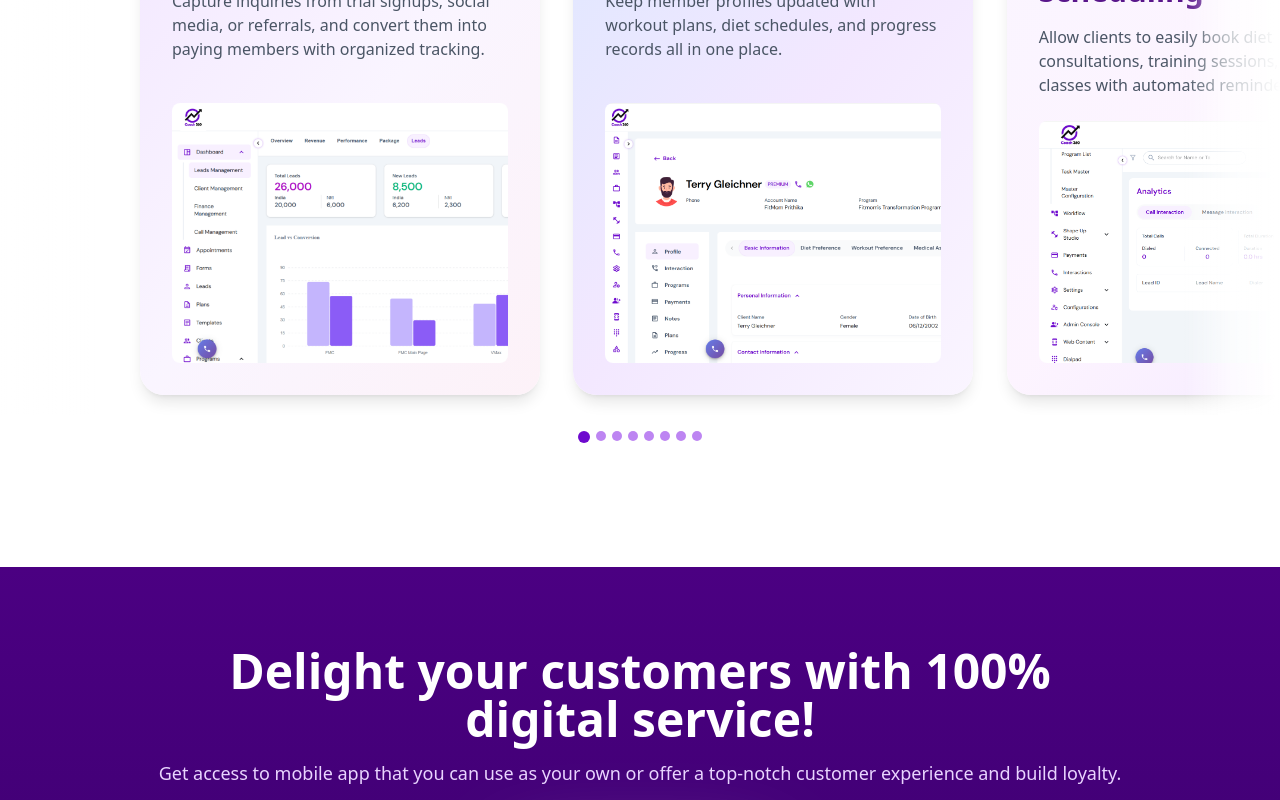
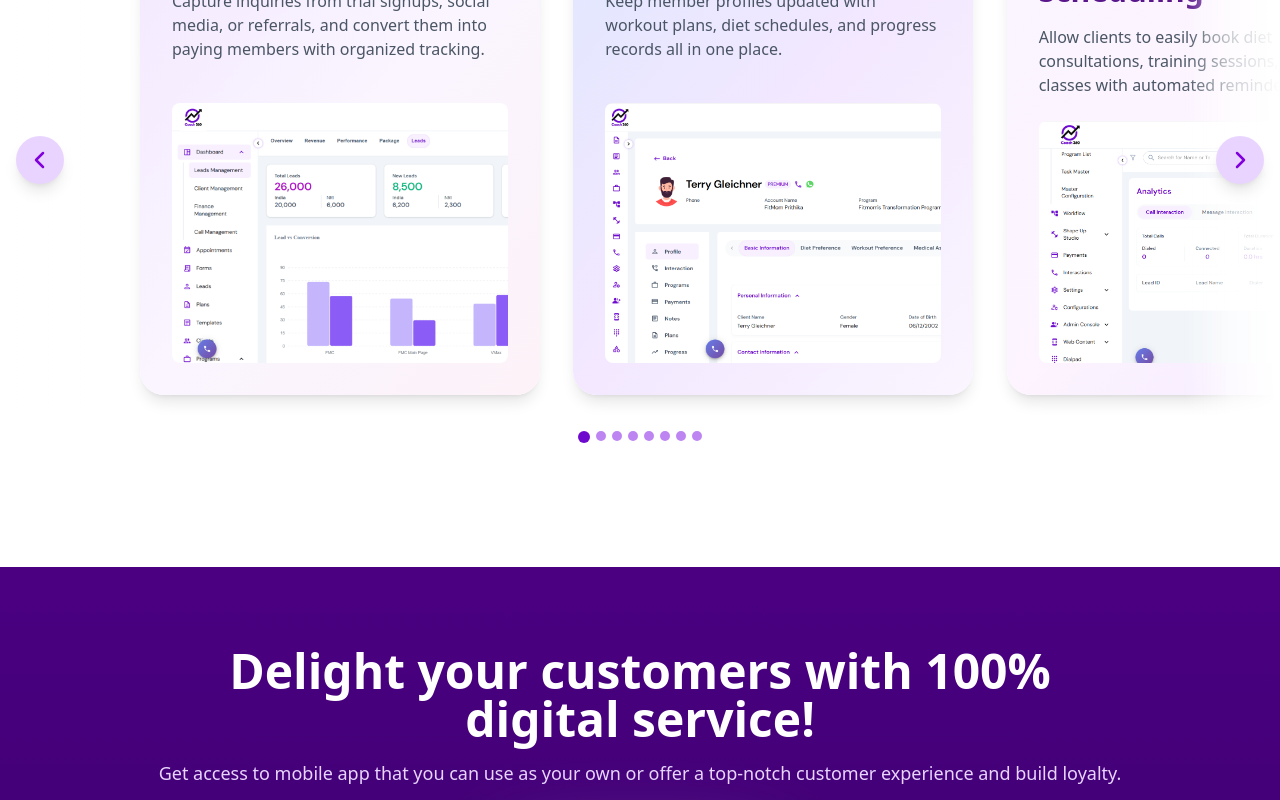
Before and after one commit to Suraj8517/react-crm-website, a React (Vite) app: page / in a window 1280 px wide. Shown: the part 3220-4020 px from the top of the page. Built offline with nearby package versions, Linux system fonts and the light colour scheme.

Commit message:
update live site

```diff
--- a/src/components/Footer.jsx
+++ b/src/components/Footer.jsx
@@ -1,5 +1,6 @@
 import React from "react";
 import { Facebook, Instagram, Linkedin, Mail, ArrowRight, Phone, MapPin } from "lucide-react";
+import indianFlag from "../assets/indian_flag.png";
 
 export default function Footer({ onOpenForm, onOpenContactForm }) {
   return (
@@ -13,7 +14,7 @@ export default function Footer({ onOpenForm, onOpenContactForm }) {
       <div className="relative max-w-7xl mx-auto px-6 md:px-8 py-16">
 
         {/* Top section with CTA */}
-        <div className="bg-gradient-to-r from-purple-600 to-indigo-600 rounded-2xl p-8 md:p-12 mb-16 shadow-2xl transform hover:scale-[1.02] transition-transform duration-300">
+        <div className="bg-gradient-to-r from-purple-900 to-indigo-600 rounded-2xl p-8 md:p-12 mb-16 shadow-2xl transform hover:scale-[1.02] transition-transform duration-300">
           <div className="flex flex-col md:flex-row items-center justify-between gap-6">
             <div className="text-center md:text-left">
               <h2 className="text-3xl md:text-4xl font-bold text-white mb-2">
@@ -25,7 +26,7 @@ export default function Footer({ onOpenForm, onOpenContactForm }) {
             </div>
             <button
               onClick={onOpenForm}
-              className="group bg-white text-purple-600 px-8 py-4 rounded-full font-semibold text-lg shadow-lg hover:shadow-xl transform hover:-translate-y-1 transition-all duration-300 flex items-center gap-2 whitespace-nowrap"
+              className="group bg-white text-purple-900 px-8 py-4 rounded-full font-semibold text-lg shadow-lg hover:shadow-xl transform hover:-translate-y-1 transition-all duration-300 flex items-center gap-2 whitespace-nowrap"
             >
               Book a Demo
               <ArrowRight className="group-hover:translate-x-1 transition-transform" size={20} />
@@ -40,7 +41,7 @@ export default function Footer({ onOpenForm, onOpenContactForm }) {
           <div className="lg:col-span-1">
             <div className="mb-6">
               <h2 className="font-extrabold text-white text-4xl mb-2 tracking-wide">
-                COACH<span className="text-transparent bg-clip-text bg-gradient-to-r from-purple-400 to-pink-400">360</span>
+                COACH<span className="text-transparent bg-clip-text bg-gradient-to-r from-purple-400 to-purple-600">360</span>
               </h2>
               <p className="text-purple-300 text-sm font-semibold">#1 Software for Coaches</p>
               <p className="text-purple-300 text-sm font-medium mb-4">Powered by VMax Health Tech</p>
@@ -52,16 +53,18 @@ export default function Footer({ onOpenForm, onOpenContactForm }) {
 
             <div className="flex items-center gap-2 mb-6">
               <span className="text-gray-400 text-sm">Made with ❤️ in</span>
-              <div className="flex items-center gap-1 px-3 py-1 bg-white/10 rounded-full backdrop-blur-sm">
-                <span className="text-sm font-medium text-white">India</span>
-              </div>
+                <img
+                                src={indianFlag}
+                                alt="India Flag"
+                                className="w-6 h-4 object-contain"
+                              />
             </div>
           </div>
 
           {/* Quick Links */}
           <div>
             <h3 className="font-bold text-white mb-6 text-lg flex items-center gap-2">
-              <div className="w-1 h-6 bg-gradient-to-b from-purple-400 to-pink-400 rounded-full"></div>
+              <div className="w-1 h-6 bg-gradient-to-b from-purple-400 to-purple-800 rounded-full"></div>
               Quick Links
             </h3>
             <ul className="space-y-3 text-sm">
@@ -87,7 +90,7 @@ export default function Footer({ onOpenForm, onOpenContactForm }) {
           {/* Resources */}
           <div>
             <h3 className="font-bold text-white mb-6 text-lg flex items-center gap-2">
-              <div className="w-1 h-6 bg-gradient-to-b from-purple-400 to-pink-400 rounded-full"></div>
+              <div className="w-1 h-6 bg-gradient-to-b from-purple-400 to-purple-800 rounded-full"></div>
               Resources
             </h3>
             <ul className="space-y-3 text-sm">
@@ -144,7 +147,7 @@ export default function Footer({ onOpenForm, onOpenContactForm }) {
           {/* Contact & Social */}
           <div>
             <h3 className="font-bold text-white mb-6 text-lg flex items-center gap-2">
-              <div className="w-1 h-6 bg-gradient-to-b from-purple-400 to-pink-400 rounded-full"></div>
+              <div className="w-1 h-6 bg-gradient-to-b from-purple-400 to-purple-800 rounded-full"></div>
               Get in Touch
             </h3>
 
@@ -176,7 +179,7 @@ export default function Footer({ onOpenForm, onOpenContactForm }) {
                     key={label}
                     href={href}
                     aria-label={label}
-                    className="p-3 bg-white/10 rounded-lg text-gray-300 hover:text-white hover:bg-gradient-to-br hover:from-purple-500 hover:to-pink-500 transition-all duration-300 transform hover:scale-110 hover:-translate-y-1"
+                    className="p-3 bg-white/10 rounded-lg text-gray-300 hover:text-white hover:bg-gradient-to-br hover:from-purple-500 hover:to-purple-800 transition-all duration-300 transform hover:scale-110 hover:-translate-y-1"
                   >
                     <Icon size={18} />
                   </a>
--- a/src/components/SwipeFeatureSection.jsx
+++ b/src/components/SwipeFeatureSection.jsx
@@ -1,9 +1,10 @@
 import React from "react";
 import { motion } from "framer-motion";
 import { Swiper, SwiperSlide } from "swiper/react";
-import { Pagination, FreeMode } from "swiper/modules";
+import { Pagination, FreeMode, Navigation } from "swiper/modules";
 import "swiper/css";
 import "swiper/css/pagination";
+import "swiper/css/navigation";
 import features from "../data/features";
 import "../App.css";
 
@@ -18,7 +19,10 @@ const SwipeFeaturesSection = () => {
   ];
 
   return (
-    <div id="features" className="w-full max-w-7xl 2xl:max-w-screen-2xl mx-auto py-15 2xl:py-24">
+    <div
+      id="features"
+      className="w-full max-w-7xl 2xl:max-w-screen-2xl mx-auto py-15 2xl:py-24"
+    >
       {/* Section Header */}
       <div className="text-center mb-16 2xl:mb-24">
         <motion.h2
@@ -42,19 +46,65 @@ const SwipeFeaturesSection = () => {
         </motion.p>
       </div>
 
-      {/* === Swiper With Foggy Overlays === */}
+      {/* === Swiper Wrapper === */}
       <div className="relative">
 
-        {/* Left Fog Overlay */}
+        {/* LEFT BUTTON */}
+        <button
+  className="swiper-prev hidden md:flex absolute left-4 2xl:left-0 top-1/2 -translate-y-1/2 z-30
+    w-12 h-12 rounded-full bg-purple-200 shadow-lg
+    flex items-center justify-center
+    text-purple-700 hover:bg-purple-100 transition"
+  aria-label="Previous slide"
+>
+  <svg
+    className="w-6 h-6"
+    fill="none"
+    stroke="currentColor"
+    strokeWidth="2.5"
+    viewBox="0 0 24 24"
+  >
+    <path
+      strokeLinecap="round"
+      strokeLinejoin="round"
+      d="M15 19l-7-7 7-7"
+    />
+  </svg>
+</button>
+
+
+        {/* RIGHT BUTTON */}
+      <button
+  className="swiper-next hidden md:flex absolute 2xl:right-0 lg:right-4 top-1/2 -translate-y-1/2 z-30
+    w-12 h-12 rounded-full bg-purple-200 shadow-lg
+    flex items-center justify-center
+    text-purple-700 hover:bg-purple-100 transition"
+>
+  <svg
+    className="w-6 h-6"
+    fill="none"
+    stroke="currentColor"
+    strokeWidth="2.5"
+    viewBox="0 0 24 24"
+  >
+    <path strokeLinecap="round" strokeLinejoin="round" d="M9 5l7 7-7 7" />
+  </svg>
+</button>
+
+
+        {/* Fog Overlays */}
         <div className="absolute left-0 top-0 h-full w-16 sm:w-24 z-20 pointer-events-none
           bg-gradient-to-r from-white via-white/70 to-transparent hidden sm:block"></div>
 
-        {/* Right Fog Overlay */}
         <div className="absolute right-0 top-0 h-full w-16 sm:w-24 z-20 pointer-events-none
           bg-gradient-to-l from-white via-white/70 to-transparent hidden sm:block"></div>
 
         <Swiper
-          modules={[Pagination, FreeMode]}
+          modules={[Pagination, FreeMode, Navigation]}
+          navigation={{
+            prevEl: ".swiper-prev",
+            nextEl: ".swiper-next",
+          }}
           pagination={{ clickable: true, el: ".custom-pagination" }}
           spaceBetween={20}
           grabCursor={true}
@@ -69,9 +119,10 @@ const SwipeFeaturesSection = () => {
           {features.map((item, i) => (
             <SwiperSlide key={i} className="flex justify-center">
               <div
-                className={`${
-                  purpleShades[i % purpleShades.length]
-                } rounded-3xl p-8 2xl:p-12 flex flex-col justify-between items-start text-left shadow-lg h-[490px] 2xl:h-[560px] max-w-[400px] 2xl:max-w-[480px] w-full sm:mx-10`}
+                className={`${purpleShades[i % purpleShades.length]}
+                  rounded-3xl p-8 2xl:p-12 flex flex-col justify-between items-start
+                  text-left shadow-lg h-[490px] 2xl:h-[560px]
+                  max-w-[400px] 2xl:max-w-[480px] w-full sm:mx-10`}
               >
                 <div>
                   <h3 className="text-3xl 2xl:text-4xl font-bold text-purple-900 mb-4">
@@ -93,7 +144,7 @@ const SwipeFeaturesSection = () => {
         </Swiper>
       </div>
 
-      {/* Pagination Dots */}
+      {/* Pagination */}
       <div className="custom-pagination flex justify-center mt-4 2xl:mt-8"></div>
     </div>
   );
```
